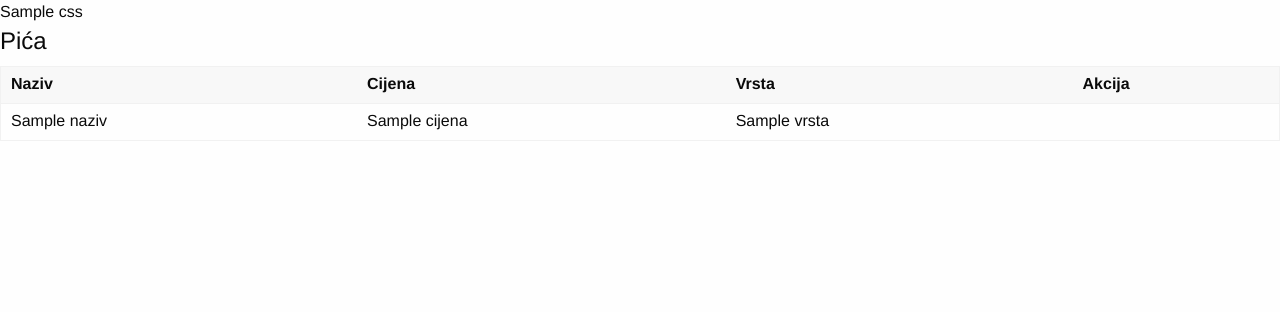
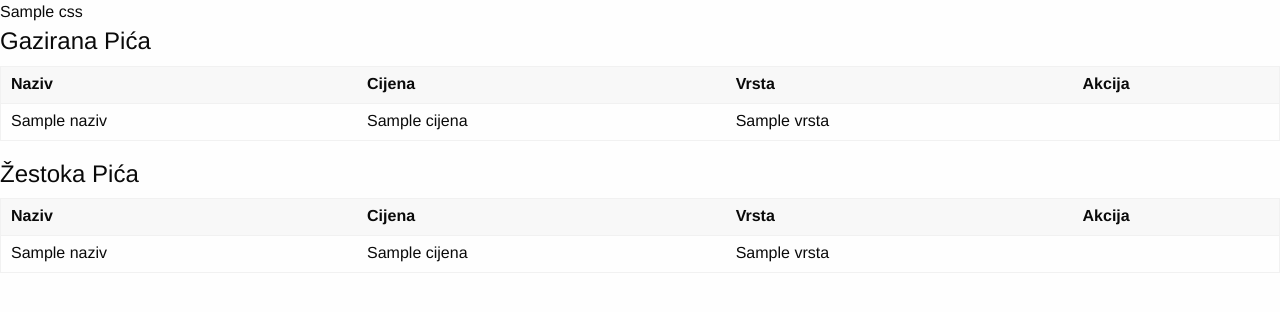
Before and after one commit to MatejPapac/ZavrsniRad, a PHP site: template app/view/privatno/pice/index.phtml in a window 1280 px wide. Shown: the top 312 px of the page. Run offline with PHP 8.4, Linux system fonts and the light colour scheme; the template is opened without the code that fills it: most values are stand-ins (such as "Sample title", 1, 10 or a date in 2020); data that the repository does not hold is empty.

Commit message:
Update index.phtml

```diff
--- a/app/view/privatno/pice/index.phtml
+++ b/app/view/privatno/pice/index.phtml
@@ -2,7 +2,7 @@
 
 <div class="grid-x">
     <div class ="cell-large-6">
-        <h1 style="font-size:1.5rem;">Pića <i
+        <h1 style="font-size:1.5rem;">Gazirana Pića <i
         style="color:yellow"
         class="fas fa-1x fa-beer">
     </i> </h1>
@@ -47,3 +47,52 @@
         <?php endforeach; ?>
     </tbody>
 </table>
+
+
+<div class="grid-x">
+    <div class ="cell-large-6">
+        <h1 style="font-size:1.5rem;">Žestoka Pića <i
+        style="color:yellow"
+        class="fas fa-1x fa-beer">
+    </i> </h1>
+    </div>
+</div class ="cell-large-6" style="tet-align:right;">
+<a href="<?=App::config('url') ?>pice/novi"><i
+ style="color: green;"
+ title="Dodaj novi"
+ class="fas fa-2x fa-plus"></i></a>
+
+
+<table>
+    <thead>
+        <tr>
+            <th>Naziv</th>
+            <th>Cijena</th>
+            <th>Vrsta</th>
+            <th>Akcija</th>
+        </tr>
+    </thead>
+    <tbody>
+        <?php foreach($pice as $pica): ?>
+            <tr>
+                <td><?=$pica->naziv?></td>
+                <td><?=$pica->cijena?> </td>
+                <td><?=$pica->vrsta?></td>
+                <td>
+<a href="<?=App::config('url') ?>pice/promjena/<?=$pica->sifra?>">
+<i style="color: black;"
+ title="promjeni"
+ class="fas fa-2x fa-pen"></i>
+</a>
+
+<a href="<?=App::config('url') ?>pice/brisanje/<?=$pica->sifra?>">
+<i style="margin-left:20px;"
+ title="izbrisi"
+ class="fas fa-2x fa-trash"></i>
+</a>
+</td>
+
+            </tr>
+        <?php endforeach; ?>
+    </tbody>
+</table>
```
